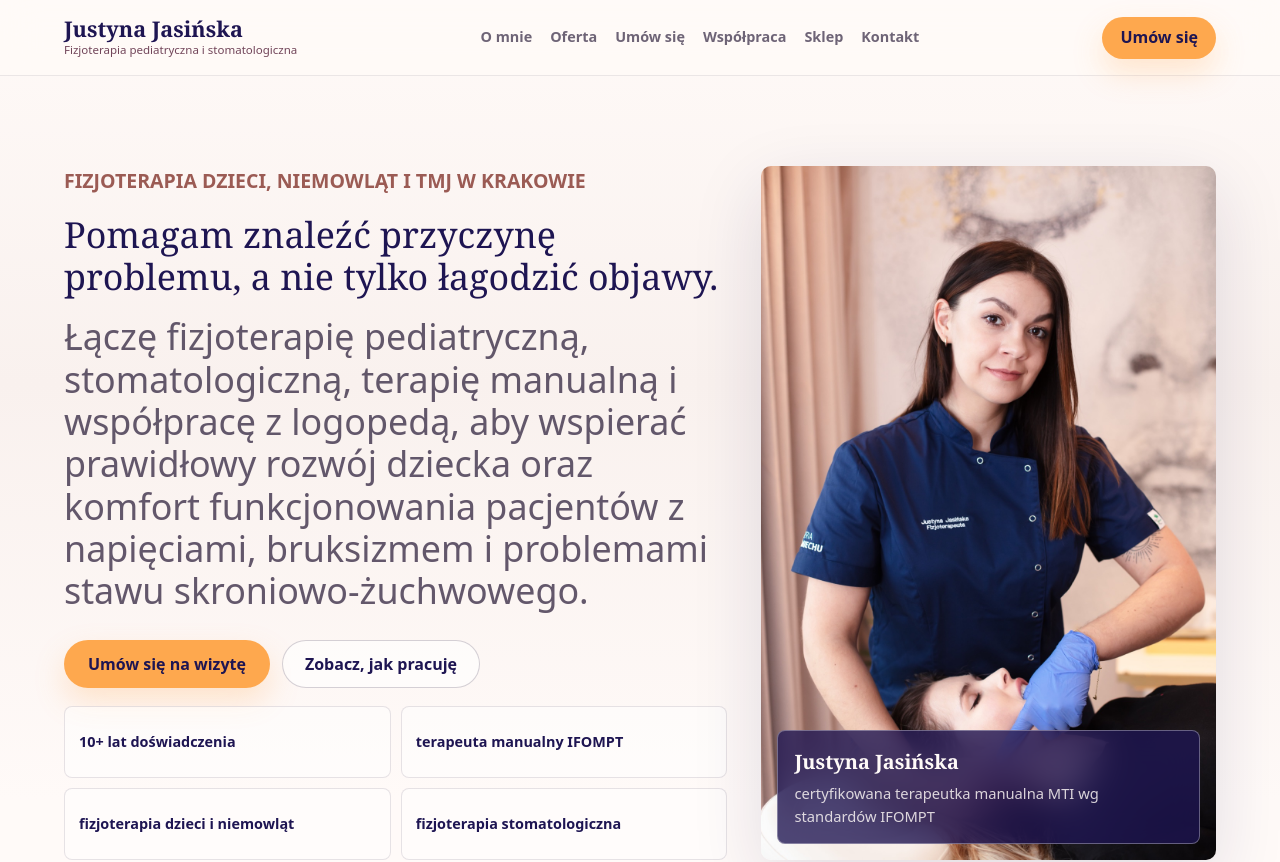
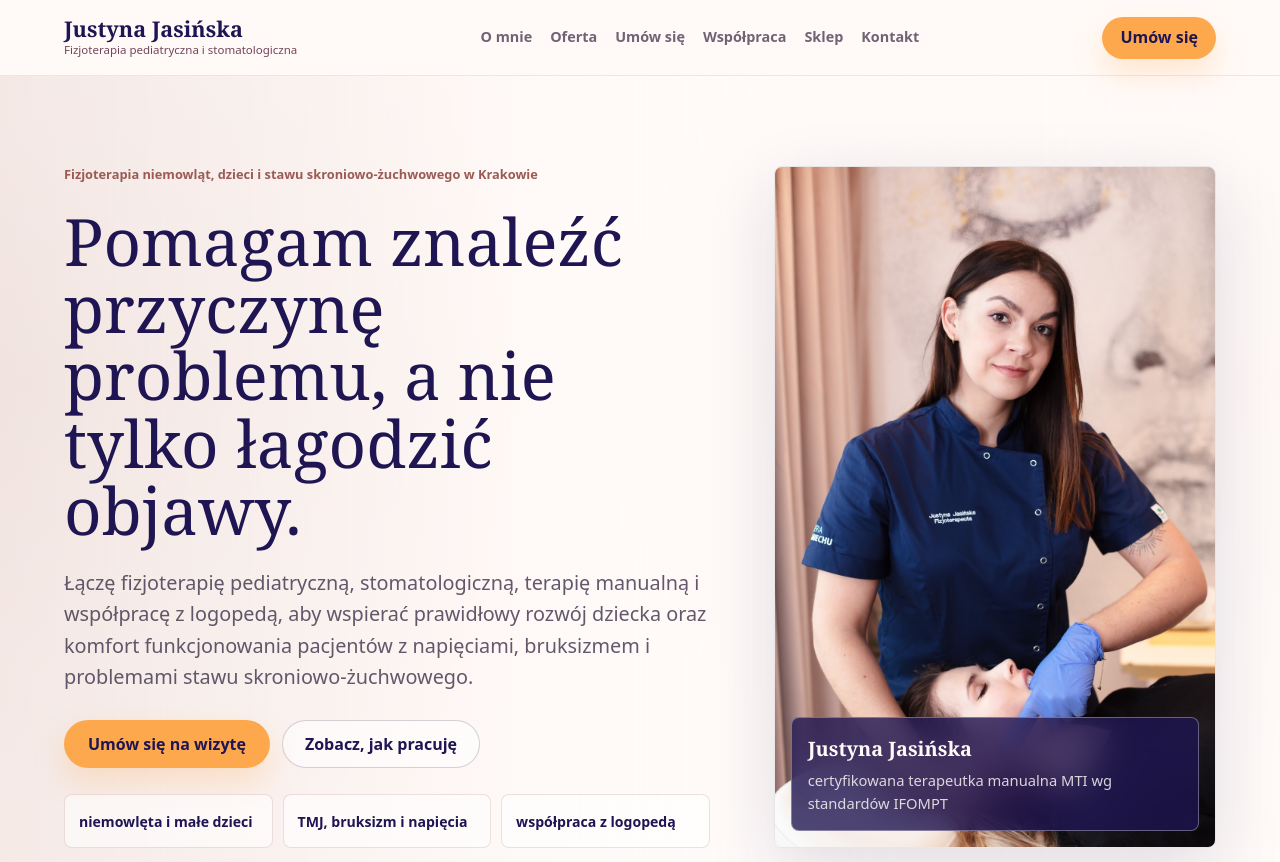
Before and after one commit to Shekspir2000/Justyna, a Next.js app: page / in a window 1280 px wide. Shown: the top 862 px of the page. Built offline with nearby package versions, Linux system fonts and the light colour scheme.

Commit message:
Refresh hero section layout

```diff
--- a/app/globals.css
+++ b/app/globals.css
@@ -170,10 +170,12 @@ main {
 
 .hero {
   display: grid;
-  gap: 34px;
+  gap: clamp(28px, 5vw, 70px);
   align-items: center;
   min-height: calc(100svh - 76px);
-  padding: clamp(34px, 7vw, 92px) clamp(18px, 5vw, 72px) 42px;
+  border-bottom: 1px solid rgba(65, 52, 77, 0.08);
+  background: linear-gradient(90deg, rgba(225, 202, 196, 0.34), rgba(255, 250, 248, 0.94) 44%, rgba(255, 250, 248, 0.72));
+  padding: clamp(42px, 7vw, 92px) clamp(18px, 5vw, 72px) clamp(42px, 5vw, 62px);
 }
 
 .hero-copy {
@@ -181,13 +183,17 @@ main {
   flex-direction: column;
   justify-content: center;
   align-self: stretch;
-  gap: 18px;
-  max-width: 790px;
+  gap: clamp(14px, 2vw, 24px);
+  max-width: 760px;
 }
 
 .hero-copy .eyebrow {
   margin-bottom: 0;
-  font-size: 1.22rem;
+  max-width: 660px;
+  color: var(--rose);
+  font-size: clamp(0.78rem, 1vw, 0.92rem);
+  line-height: 1.35;
+  text-transform: none;
 }
 
 .eyebrow {
@@ -218,8 +224,8 @@ h3 {
 h1 {
   max-width: 880px;
   margin-bottom: 0;
-  font-size: clamp(1.42rem, 2.8vw, 2.25rem);
-  line-height: 1.18;
+  font-size: clamp(2.5rem, 5.1vw, 4.35rem);
+  line-height: 1.03;
 }
 
 h2 {
@@ -233,39 +239,39 @@ h3 {
 }
 
 .lead {
-  max-width: 760px;
+  max-width: 680px;
   margin-bottom: 0;
   color: rgba(65, 52, 77, 0.82);
-  font-size: clamp(1.42rem, 2.8vw, 2.25rem);
-  line-height: 1.18;
+  font-size: clamp(1.05rem, 1.55vw, 1.28rem);
+  line-height: 1.58;
 }
 
 .hero-actions {
   display: flex;
   flex-wrap: wrap;
   gap: 12px;
-  margin: 10px 0 0;
+  margin: 4px 0 0;
 }
 
 .trust-strip {
   display: grid;
-  grid-template-columns: repeat(2, minmax(0, 1fr));
+  grid-template-columns: 1fr;
   gap: 10px;
-  margin: 0;
+  margin: 2px 0 0;
   padding: 0;
   list-style: none;
 }
 
 .trust-strip li {
-  min-height: 72px;
+  min-height: 54px;
   display: flex;
   align-items: center;
-  border: 1px solid rgba(65, 52, 77, 0.13);
+  border: 1px solid rgba(155, 91, 84, 0.18);
   border-radius: 8px;
-  background: rgba(255, 255, 255, 0.48);
-  padding: 14px;
+  background: rgba(255, 255, 255, 0.58);
+  padding: 12px 14px;
   color: var(--ink);
-  font-size: 0.9rem;
+  font-size: 0.88rem;
   font-weight: 800;
   line-height: 1.24;
 }
@@ -275,7 +281,8 @@ h3 {
   align-self: stretch;
   min-height: 520px;
   overflow: hidden;
-  border-radius: 10px;
+  border: 1px solid rgba(65, 52, 77, 0.1);
+  border-radius: 8px;
   box-shadow: var(--shadow);
 }
 
@@ -763,7 +770,6 @@ h3 {
 }
 
 @media (min-width: 640px) {
-  .trust-strip,
   .process-grid,
   .audience-grid,
   .review-grid {
@@ -782,6 +788,10 @@ h3 {
 
   .hero {
     grid-template-columns: minmax(0, 1.08fr) minmax(360px, 0.74fr);
+  }
+
+  .trust-strip {
+    grid-template-columns: repeat(3, minmax(0, 1fr));
   }
 
   .intro-band {
--- a/app/page.tsx
+++ b/app/page.tsx
@@ -13,10 +13,9 @@ const navItems = [
 ];
 
 const trustItems = [
-  "10+ lat doświadczenia",
-  "terapeuta manualny IFOMPT",
-  "fizjoterapia dzieci i niemowląt",
-  "fizjoterapia stomatologiczna",
+  "niemowlęta i małe dzieci",
+  "TMJ, bruksizm i napięcia",
+  "współpraca z logopedą",
 ];
 
 const offerItems = [
@@ -109,7 +108,7 @@ export default function Home() {
 
       <section className="hero" id="top">
         <div className="hero-copy reveal">
-          <p className="eyebrow">Fizjoterapia dzieci, niemowląt i TMJ w Krakowie</p>
+          <p className="eyebrow">Fizjoterapia niemowląt, dzieci i stawu skroniowo-żuchwowego w Krakowie</p>
           <h1>Pomagam znaleźć przyczynę problemu, a nie tylko łagodzić objawy.</h1>
           <p className="lead">
             Łączę fizjoterapię pediatryczną, stomatologiczną, terapię manualną i współpracę z logopedą, aby wspierać prawidłowy rozwój dziecka oraz komfort funkcjonowania pacjentów z napięciami, bruksizmem i problemami stawu skroniowo-żuchwowego.
@@ -122,7 +121,7 @@ export default function Home() {
               Zobacz, jak pracuję
             </a>
           </div>
-          <ul className="trust-strip" aria-label="Najważniejsze informacje">
+          <ul className="trust-strip" aria-label="Główne obszary pomocy">
             {trustItems.map((item) => (
               <li key={item}>{item}</li>
             ))}
```
